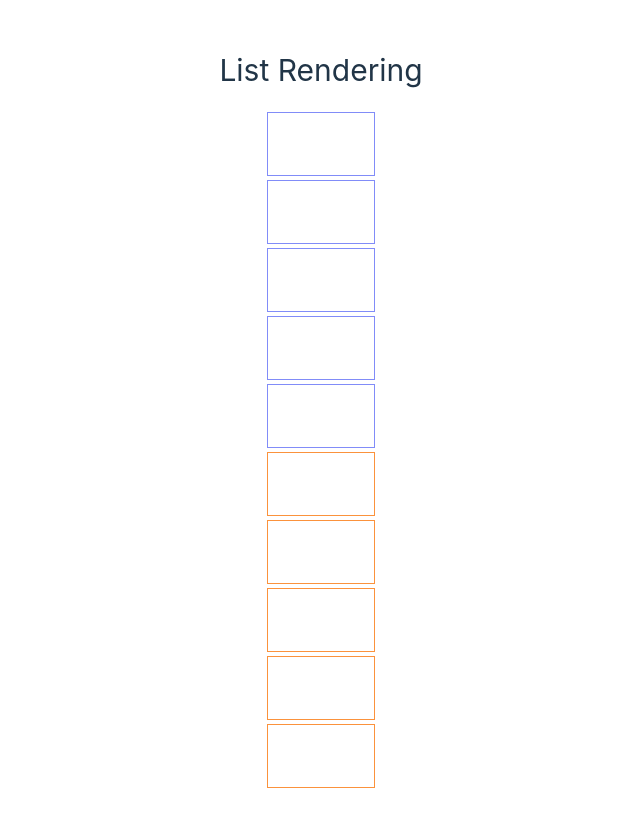
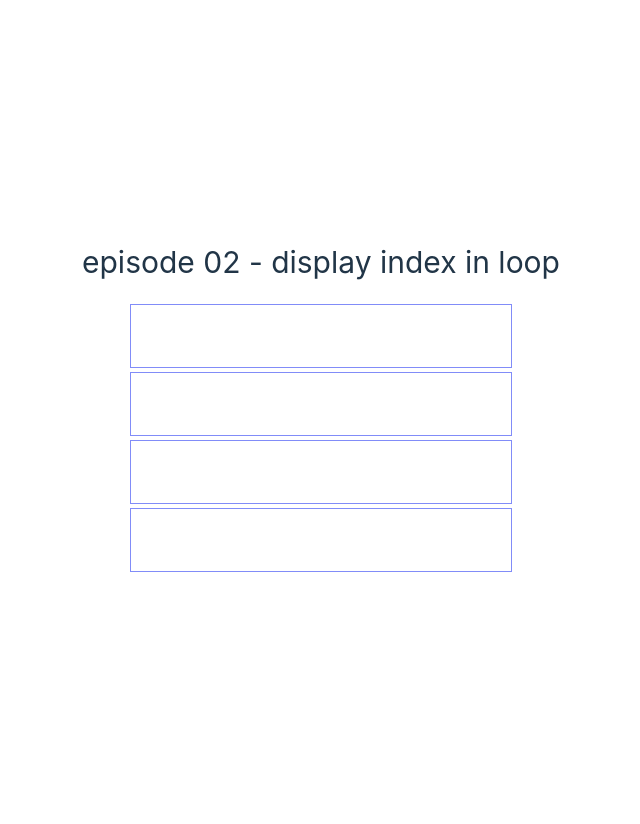
Before and after one commit to shshohagh/ostad, a Vue app in the folder p2/: page / in a window 1280 px wide. Shown: the whole page, without its empty margins (319-959 px from the left). After the commit the page ends 800 px from the top, so only its background shows below. Built offline with nearby package versions, Linux system fonts and the light colour scheme.

Commit message:
episode 02 - display index in loop

```diff
--- a/p2/src/App.vue
+++ b/p2/src/App.vue
@@ -1,14 +1,18 @@
 <script setup>
-const items = [1,2,3,4,5]
+const status = [
+    "Pending",
+    "Picked Up",
+    "Processing",
+    "On The Way",
+];
 </script>
 
 <template>
 <section class="container mx-auto">
-    <h1 class="text-center text-3xl py-5"> List Rendering</h1>
+
+    <h1 class="text-center text-3xl py-5"> episode 02 - display index in loop</h1>
         <section class="mt-1">
-            <div class="h-16 flex items-center justify-center text-white p-3 mx-12 my-1 border border-indigo-400" v-for="item in items" > {{ item }} </div>
-
-            <div class="h-16 flex items-center justify-center text-white p-3 mx-12 my-1 border border-orange-400" v-for="n in 5" > {{ n }} </div>
+            <div class="h-16 flex items-center justify-center text-white p-3 mx-12 my-1 border border-indigo-400" v-for="(stat,index) in status" > {{ index }}, {{ stat }} </div>
         </section>
 
 </section>
```
